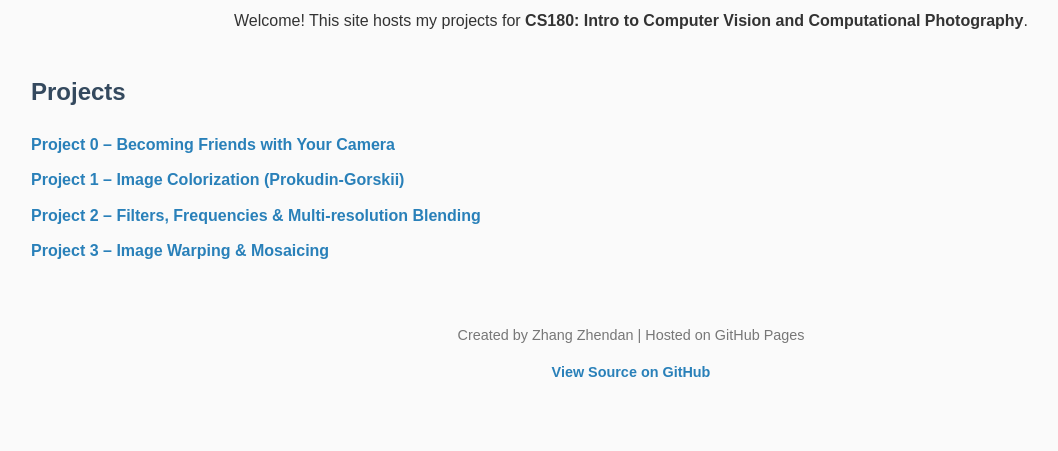
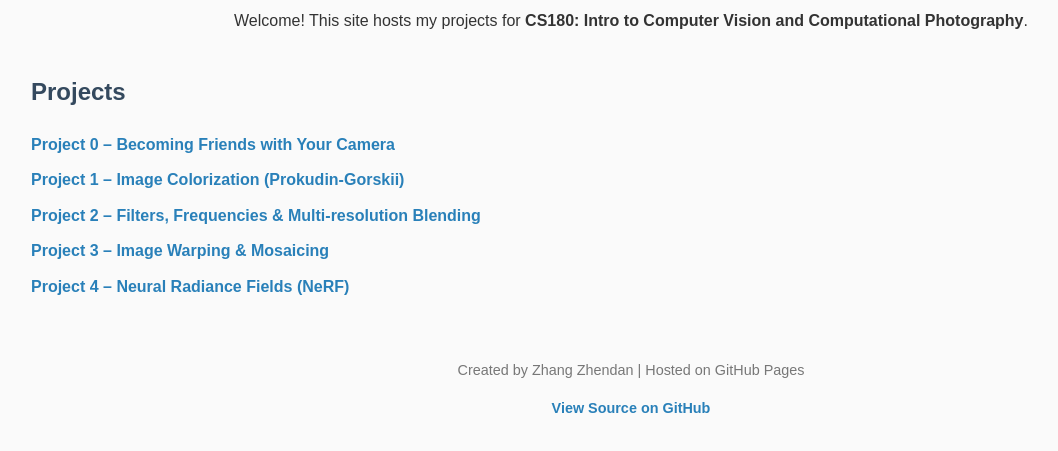
Before and after one commit to zhangzhendan-Berkeley/zhangzhendan-Berkeley, a plain HTML site: page index.html in a window 1280 px wide. Shown: the part 105-556 px from the top of the page, without its empty margins (9-1067 px from the left). Drawn offline with Linux system fonts and the light colour scheme.

Commit message:
Merge remote-tracking branch 'origin/main'

```diff
--- a/index.html
+++ b/index.html
@@ -55,7 +55,7 @@
     <li><a href="./1/index.html">Project 1 – Image Colorization (Prokudin-Gorskii)</a></li>
     <li><a href="./2/index.html">Project 2 – Filters, Frequencies & Multi-resolution Blending</a></li>
     <li><a href="./3/index.html">Project 3 – Image Warping & Mosaicing</a></li>
-    <!-- Add more projects as needed -->
+    <li><a href="./4/index.html">Project 4 – Neural Radiance Fields (NeRF)</a></li>
   </ul>
 
   <footer>
```
